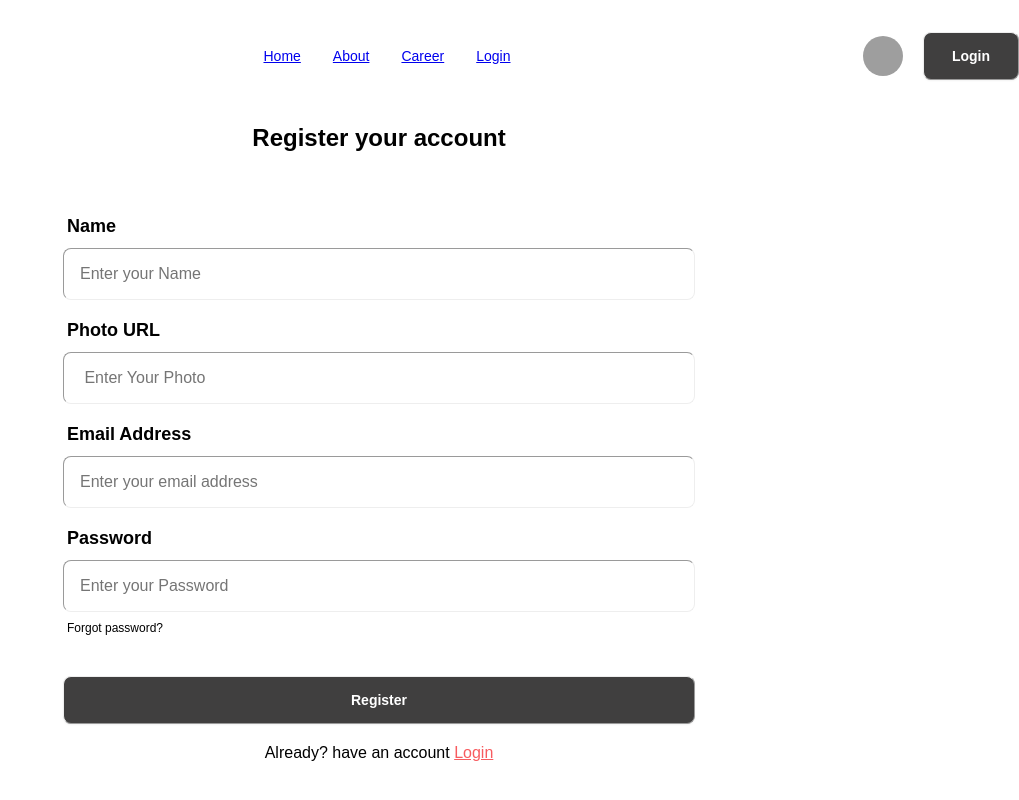
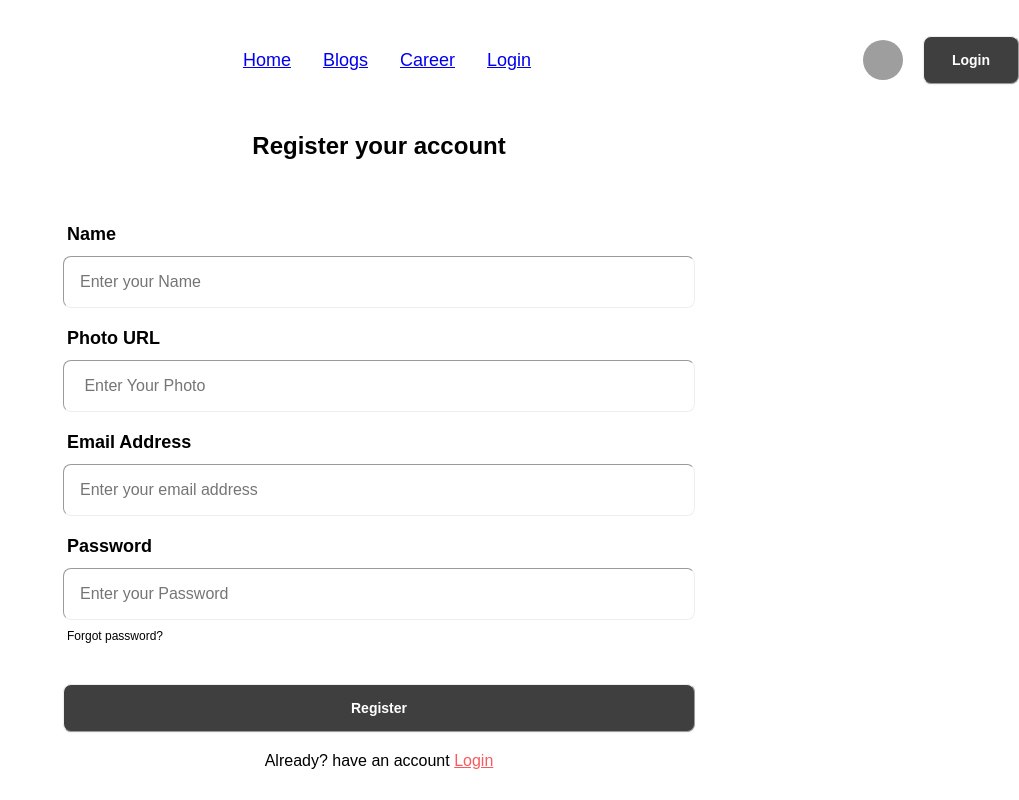
Before and after one commit to mazharulislam-12/dragon-news, a React (Vite) app: page /register in a window 1280 px wide. Shown: the whole page, without its empty margins (261-1280 px from the left). Built offline with nearby package versions, Linux system fonts and the light colour scheme; no server answers; grey boxes are pictures that could not be loaded.

Commit message:
blog route section crate

```diff
--- /dev/null
+++ b/src/pages/Blogs/Blogs.jsx
@@ -0,0 +1,35 @@
+import React, { useEffect, useState } from 'react';
+import Header from '../shared/Header/Header';
+import Navbar from '../shared/Navbar/Navbar';
+import SingleBlog from './SingleBlog';
+
+const Blogs = () => {
+
+    const [blogData, setBlogData] = useState([]);
+
+    useEffect(() => {
+        fetch('/news.json')
+            .then(res => res.json())
+            .then(data => setBlogData(data))
+            .catch(error => console.error('Error fetching data:', error));
+    }, []);
+
+
+    return (
+        <div>
+            <Header></Header>
+            <Navbar></Navbar>
+
+            <div className='grid grid-cols-1 md:grid-cols-2 lg:grid-cols-3'>
+                {
+                    blogData.map(blog => <SingleBlog key={blogData._id} blog={blog} ></SingleBlog>  )
+                }
+            </div>
+
+
+
+        </div>
+    );
+};
+
+export default Blogs;
--- /dev/null
+++ b/src/pages/Blogs/SingleBlog.jsx
@@ -0,0 +1,23 @@
+import React from 'react';
+
+const SingleBlog = ({ blog }) => {
+    const { image_url, title, details, total_view, author   } = blog;
+
+    return (
+        <div>
+            <div className="card  w-96 flex-wrap  bg-base-100 shadow-xl">
+                <figure><img src={image_url} className='w-80' alt="Shoes" /></figure>
+                <div className="card-body">
+                    <h2 className="card-title">{title}</h2>
+                    <p>{details.slice(0,200)}</p>
+                    <div className="card-actions justify-end">
+                        <p> Author:  {author.name}</p>
+                        <p> total view : {total_view}</p>
+                    </div>
+                </div>
+            </div>
+        </div>
+    );
+};
+
+export default SingleBlog;
--- a/src/pages/shared/Navbar/Navbar.jsx
+++ b/src/pages/shared/Navbar/Navbar.jsx
@@ -14,10 +14,10 @@ const Navbar = () => {
     }
 
     const navLinks = <>
-        <li><NavLink to='/'>Home</NavLink></li>
-        <li><NavLink to='/about'>About</NavLink></li>
-        <li><NavLink to='/career'>Career</NavLink></li>
-        <li><NavLink to='/login'>Login</NavLink></li>
+        <li className='text-lg'><NavLink to='/'>Home</NavLink></li>
+        <li className='text-lg'><NavLink to='/blogs'>Blogs</NavLink></li>
+        <li className='text-lg'><NavLink to='/career'>Career</NavLink></li>
+        <li className='text-lg'><NavLink to='/login'>Login</NavLink></li>
 
 
     </>
--- a/src/routes/Routes.jsx
+++ b/src/routes/Routes.jsx
@@ -5,6 +5,7 @@ import Login from "../pages/Login/Login";
 import Register from "../pages/Register/Register";
 import News from "../pages/News/News";
 import PrivateRoutes from "./PrivateRoutes";
+import Blogs from "../pages/Blogs/Blogs";
 
 const router = createBrowserRouter([
     {
@@ -21,6 +22,10 @@ const router = createBrowserRouter([
                 element:  <PrivateRoutes><News></News></PrivateRoutes>
             },
             {
+                path: '/blogs',
+                element: <Blogs></Blogs>
+            },
+            {
                 path: '/login',
                 element: <Login></Login>
             },
```
